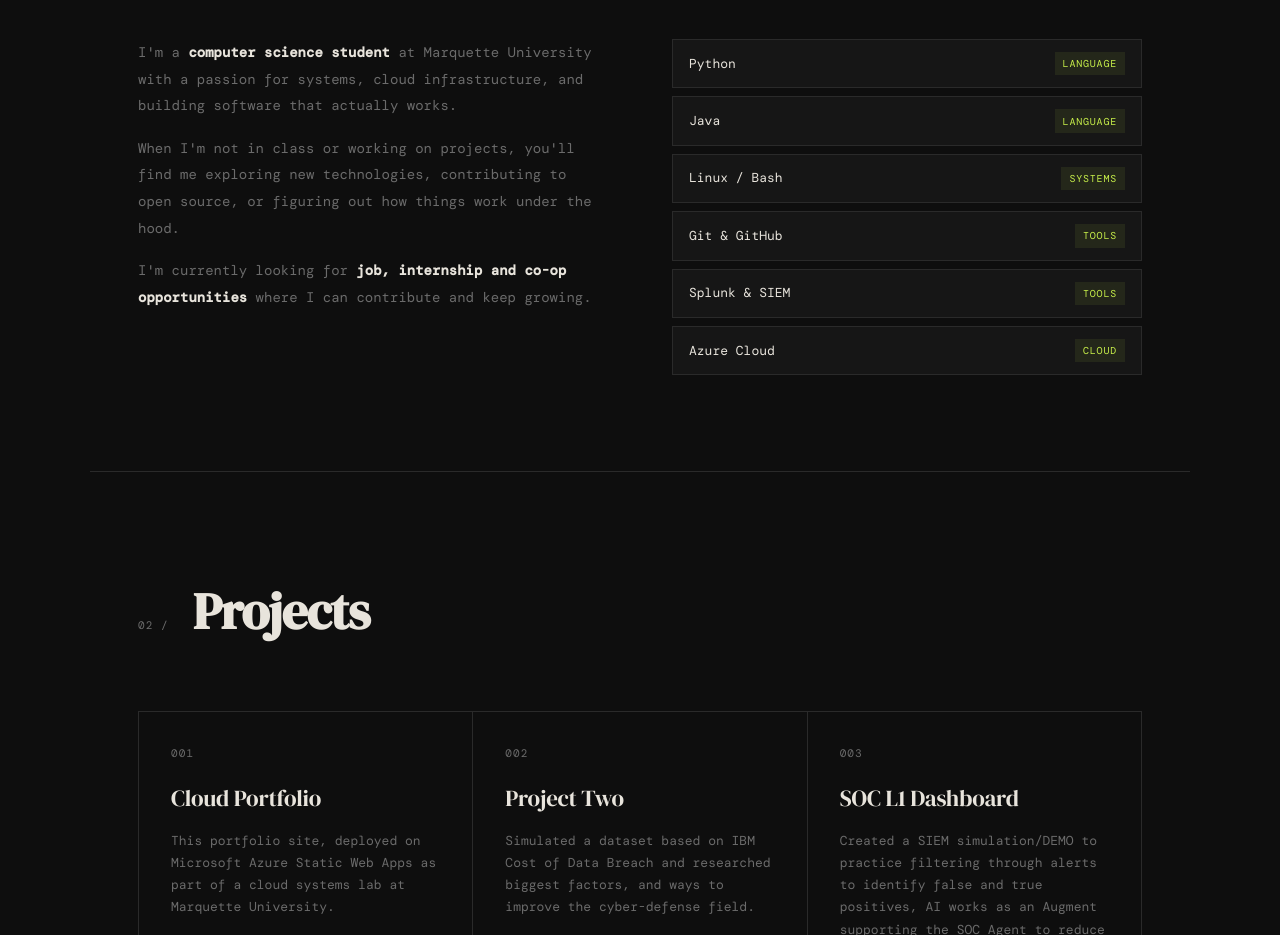
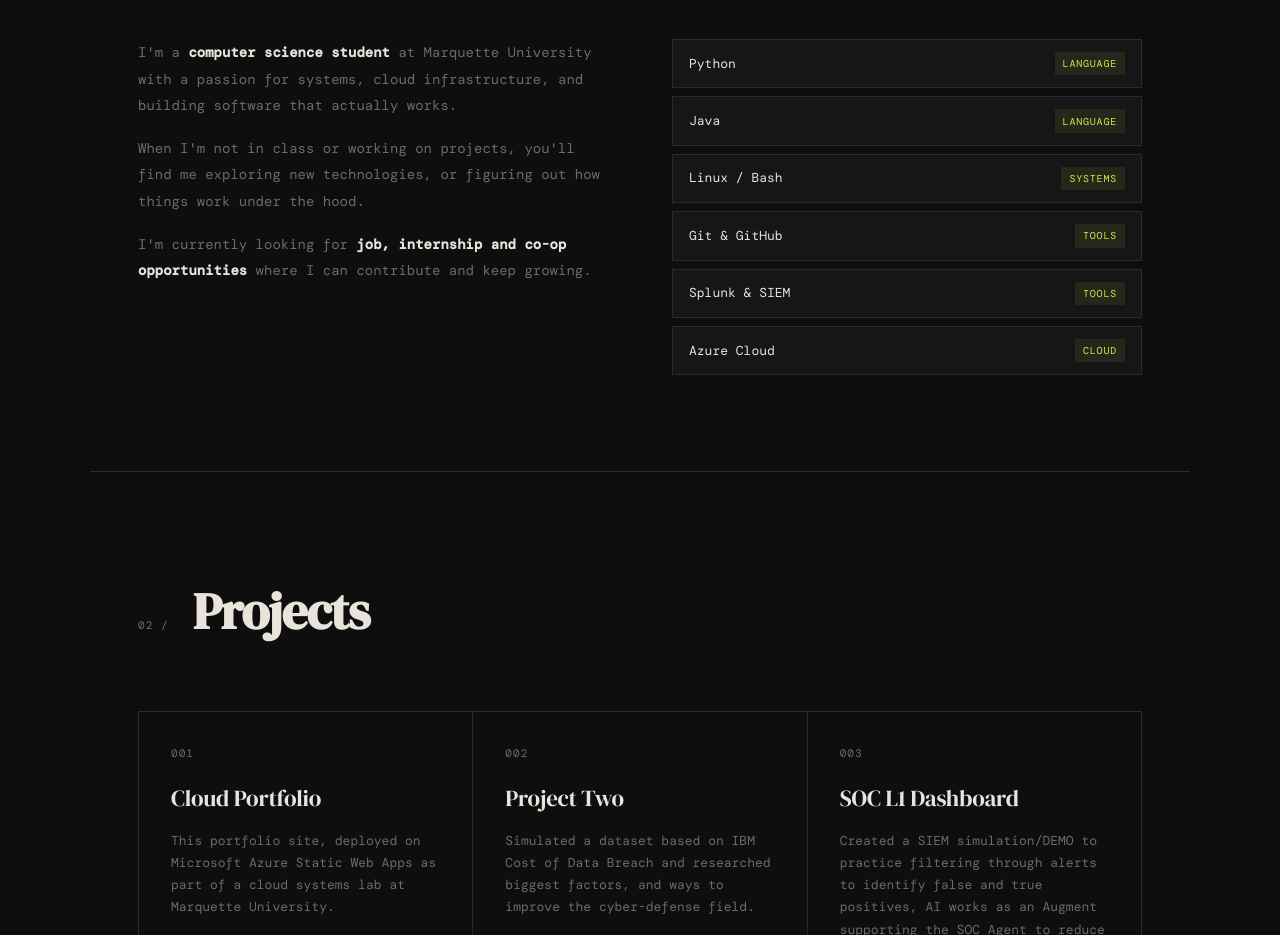
Before and after one commit to edumond21/portfolio, a plain HTML site: page index.html in a window 1280 px wide. Shown: the part 1000-1935 px from the top of the page. Drawn offline with nearby package versions, Linux system fonts and the light colour scheme; a web font is replaced by a local one.

Commit message:
Remove 'contributing to open source' from bio

```diff
--- a/index.html
+++ b/index.html
@@ -472,7 +472,7 @@
     <div class="about-grid">
       <div class="about-text">
         <p>I'm a <strong>computer science student</strong> at Marquette University with a passion for systems, cloud infrastructure, and building software that actually works.</p>
-        <p>When I'm not in class or working on projects, you'll find me exploring new technologies, contributing to open source, or figuring out how things work under the hood.</p>
+        <p>When I'm not in class or working on projects, you'll find me exploring new technologies, or figuring out how things work under the hood.</p>
         <p>I'm currently looking for <strong>job, internship and co-op opportunities</strong> where I can contribute and keep growing.</p>
       </div>
       <div class="skills-list">
```
